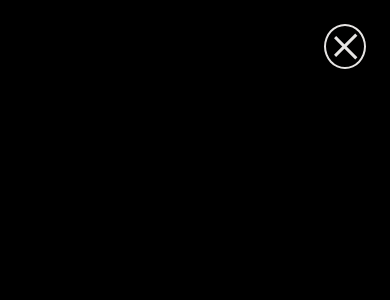
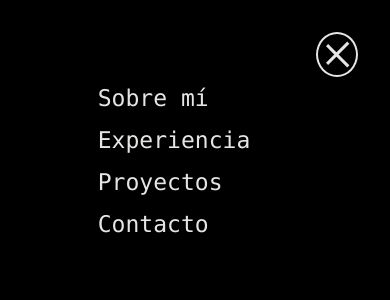
Before and after one commit to Oiranca/IsMyPorfolio, a React (Vite) app: page / in a window 390 px wide. Both pictures are taken after a click on the element 345 px from the left and 45 px from the top of the page. Shown: the top 300 px of the page. Built offline with nearby package versions, Linux system fonts and the light colour scheme.

Commit message:
wip: mobile menu list

```diff
--- a/src/components/Navbar/components/MobileMenu/MobileMenu.tsx
+++ b/src/components/Navbar/components/MobileMenu/MobileMenu.tsx
@@ -1,10 +1,18 @@
 import { IconMenu } from './components/IconMenu/IconMenu.tsx';
 import '../../../../styles/Navbar/MobileMenu.css';
+import { SideMenu } from './components/SideMenu/SideMenu.tsx';
+import { useState } from 'react';
 
 export const MobileMenu = () => {
+    const [menuIsOpen, setMenuIsOpen] = useState(false);
+    const isOpen = () => {
+        setMenuIsOpen(!menuIsOpen);
+    };
+
     return (
         <nav className="mobile_menu_container">
-            <IconMenu />
+            <IconMenu openMenu={isOpen} />
+            <SideMenu isMenuOpen={menuIsOpen} />
         </nav>
     );
 };
--- a/src/components/Navbar/components/MobileMenu/components/IconMenu/IconMenu.tsx
+++ b/src/components/Navbar/components/MobileMenu/components/IconMenu/IconMenu.tsx
@@ -1,9 +1,14 @@
 import '../../../../../../styles/Navbar/IconMenu.css';
 import { MouseEvent } from 'react';
 
-export const IconMenu = () => {
+interface IconMenuProps {
+    openMenu: () => void;
+}
+
+export const IconMenu = ({ openMenu }: IconMenuProps) => {
     const menuAction = (event: MouseEvent<HTMLElement>) => {
-        console.log(event.currentTarget.classList.toggle('icon_menu_container_opened'));
+        event.currentTarget.classList.toggle('icon_menu_container_opened');
+        openMenu();
     };
 
     return (
--- /dev/null
+++ b/src/components/Navbar/components/MobileMenu/components/SideMenu/SideMenu.tsx
@@ -0,0 +1,31 @@
+import '../../../../../../styles/Navbar/SideMenu.css';
+import { useEffect, useState } from 'react';
+
+interface SideMenuProps {
+    isMenuOpen: boolean;
+}
+
+export const SideMenu = ({ isMenuOpen }: SideMenuProps) => {
+    const [menuIsOpen, setMenuIsOpen] = useState('side_menu_container_closed');
+    useEffect(() => {
+        setMenuIsOpen(isMenuOpen ? 'side_menu_container_opened' : 'side_menu_container_closed');
+    }, [isMenuOpen]);
+    return (
+        <nav className={`${menuIsOpen}`}>
+            <ul className="side_list_menu">
+                <li className="side_item_menu">
+                    <a href="#about">Sobre mí</a>
+                </li>
+                <li className="side_item_menu">
+                    <a href="#experience">Experiencia</a>
+                </li>
+                <li className="side_item_menu">
+                    <a href="#projects">Proyectos</a>
+                </li>
+                <li className="side_item_menu">
+                    <a href="#contact">Contacto</a>
+                </li>
+            </ul>
+        </nav>
+    );
+};
--- a/src/styles/Navbar/IconMenu.css
+++ b/src/styles/Navbar/IconMenu.css
@@ -1,6 +1,8 @@
 .icon_menu_container_closed {
     display: block;
     cursor: pointer;
+    width: fit-content;
+    height: fit-content;
     padding: 0.20rem;
     border: solid 2px #e7e5e4;
     border-radius: 0;
--- a/src/styles/Navbar/MobileMenu.css
+++ b/src/styles/Navbar/MobileMenu.css
@@ -1,3 +1,22 @@
+.mobile_menu_container {
+    display: grid;
+    grid-template-columns: 1fr fit-content(100%);
+    grid-template-rows: fit-content(100%) 1fr;
+    width: 100vw;
+    padding: 0.5rem;
+
+    .icon_menu_container_closed, .icon_menu_container_opened {
+        grid-column-start: 2;
+    }
+
+    .side_menu_container {
+        margin: 0 auto;
+        grid-column-end: span 2;
+    }
+
+}
+
+
 @media (768px <= width ) {
     .mobile_menu_container {
         display: none;
--- /dev/null
+++ b/src/styles/Navbar/SideMenu.css
@@ -0,0 +1,26 @@
+.side_menu_container_closed {
+    display: none;
+
+}
+
+.side_menu_container_opened {
+    display: inherit;
+
+    .side_list_menu {
+        margin: 0 auto;
+        gap: 0 1rem;
+        list-style: none;
+        padding: 0 1rem;
+
+        .side_item_menu, a {
+            width: fit-content;
+            font-size: larger;
+            color: #e7e5e4;
+            border-radius: 0.75rem;
+            padding: 0.5rem;
+            text-decoration: inherit;
+
+        }
+
+    }
+}
```
